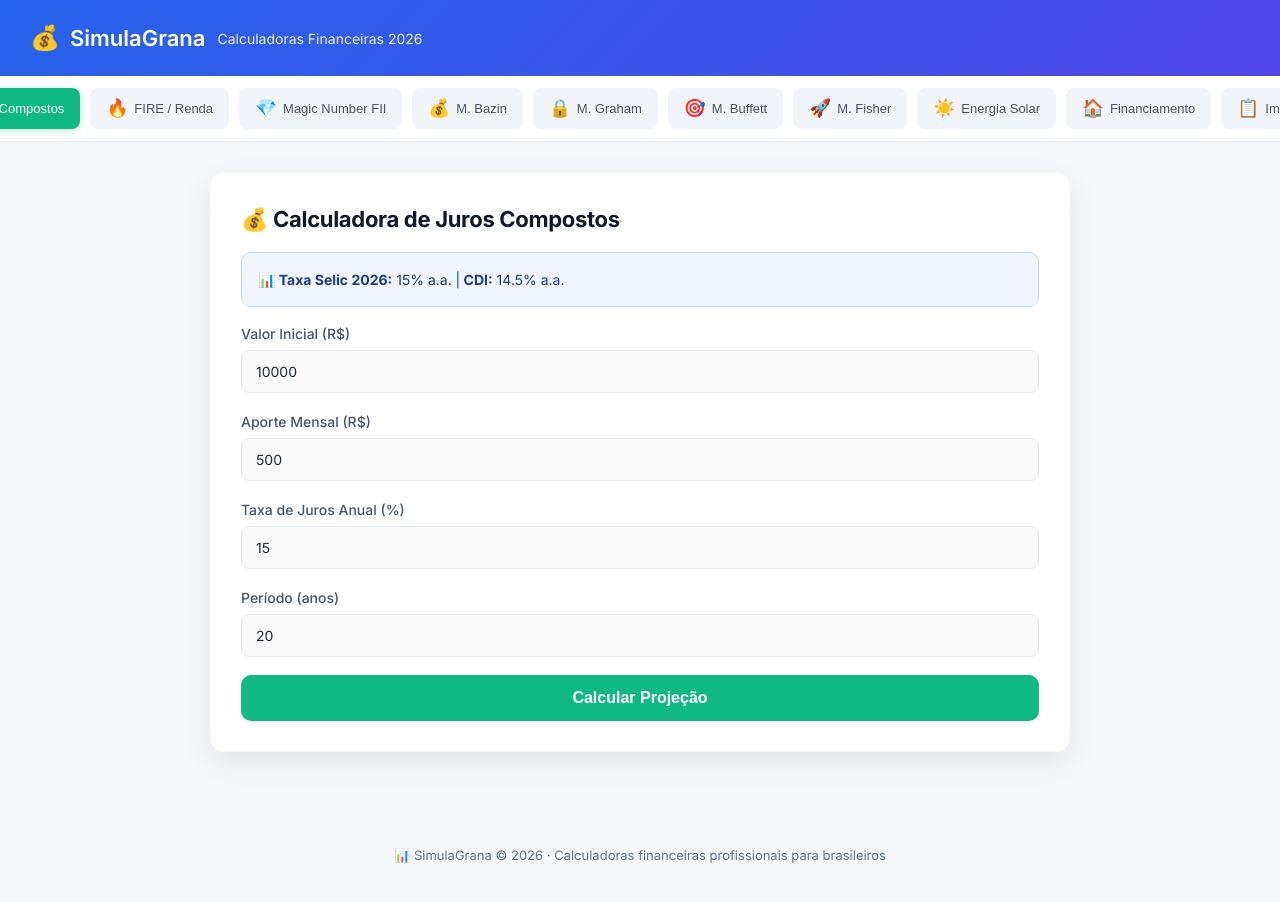
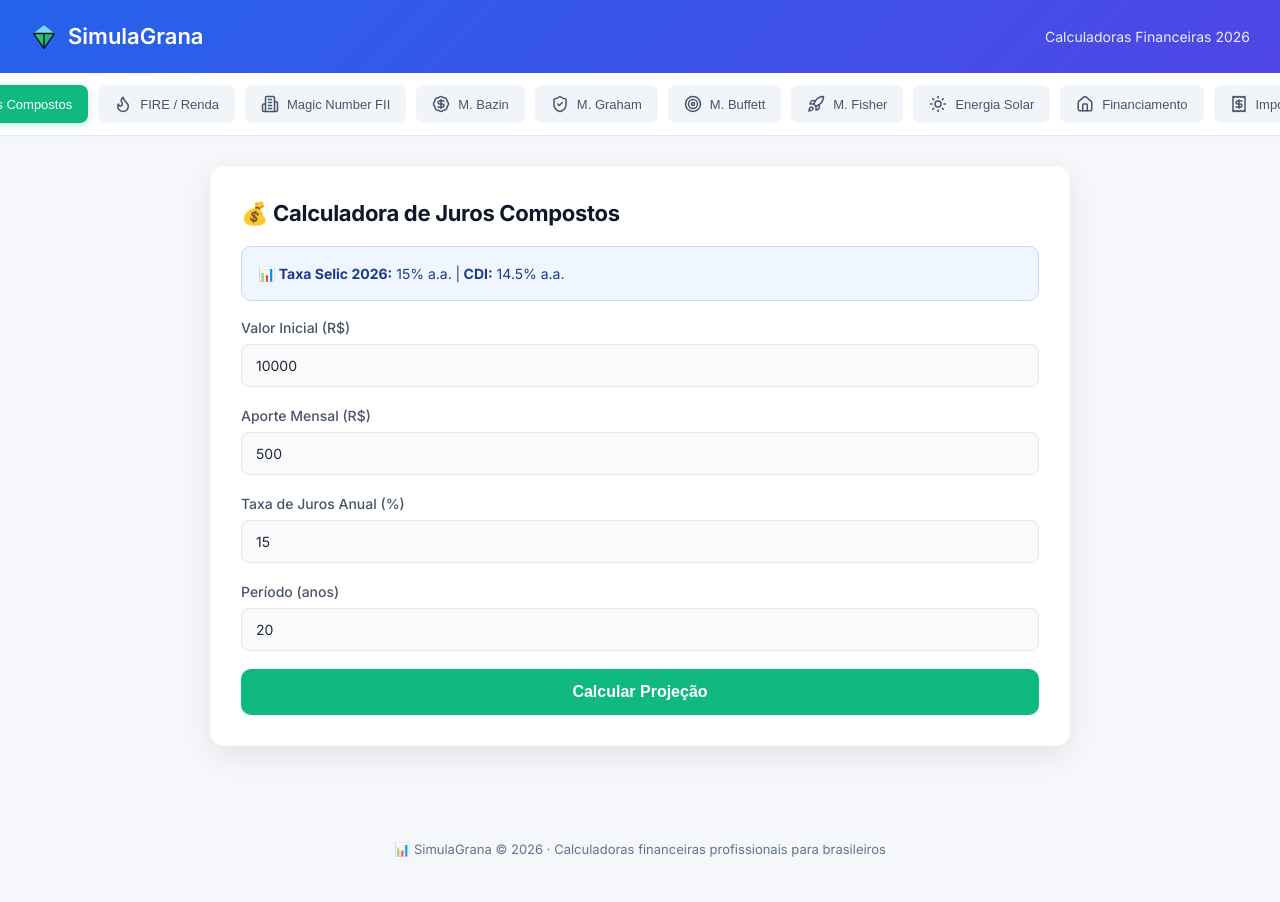
Before and after one commit to ralmeida433-cell/calculadoras-pro-2026, a React (Vite) app: page / in a window 1280 px wide. Shown: the top 902 px of the page. Built offline with nearby package versions, Linux system fonts and the light colour scheme.

Commit message:
✨ UI: substituir emojis do menu por ícones SVG com Lucide React

```diff
--- a/package.json
+++ b/package.json
@@ -12,6 +12,7 @@
     "preview": "vite preview"
   },
   "dependencies": {
+    "lucide-react": "^0.469.0",
     "react": "^18.3.1",
     "react-dom": "^18.3.1",
     "recharts": "^2.12.0"
--- a/src/components/Header.jsx
+++ b/src/components/Header.jsx
@@ -2,7 +2,20 @@ export const Header = () => {
   return (
     <header className="header">
       <h1>
-        <span style={{ fontSize: '1.5rem' }}>💰</span>
+        <span style={{ display: 'inline-flex', alignItems: 'center' }} aria-hidden="true">
+          <svg width="28" height="28" viewBox="0 0 24 24" fill="none" xmlns="http://www.w3.org/2000/svg">
+            <path d="M12 2L3 9L12 22L21 9L12 2Z" fill="url(#logoGradient)" />
+            <path d="M12 2L3 9H21L12 2Z" fill="#7DD3FC" />
+            <path d="M12 22L3 9M12 22L21 9M12 22V9M3 9H21" stroke="#0F172A" strokeWidth="1.2" strokeLinejoin="round" />
+            <defs>
+              <linearGradient id="logoGradient" x1="3" y1="2" x2="21" y2="22" gradientUnits="userSpaceOnUse">
+                <stop stopColor="#38BDF8" />
+                <stop offset="0.5" stopColor="#22C55E" />
+                <stop offset="1" stopColor="#2563EB" />
+              </linearGradient>
+            </defs>
+          </svg>
+        </span>
         SimulaGrana
       </h1>
       <p style={{ opacity: 0.9, fontSize: '14px', margin: 0 }}>
--- a/src/components/Navigation.jsx
+++ b/src/components/Navigation.jsx
@@ -1,28 +1,46 @@
+import {
+  TrendingUp,
+  Flame,
+  Building2,
+  BadgeDollarSign,
+  ShieldCheck,
+  Target,
+  Rocket,
+  Sun,
+  House,
+  Receipt,
+} from 'lucide-react';
+
 export const Navigation = ({ activeCalc, setActiveCalc }) => {
   const calculators = [
-    { id: 'juros', label: 'Juros Compostos', icon: '📈' },
-    { id: 'fire', label: 'FIRE / Renda', icon: '🔥' },
-    { id: 'fii', label: 'Magic Number FII', icon: '💎' },
-    { id: 'bazin', label: 'M. Bazin', icon: '💰' },
-    { id: 'graham', label: 'M. Graham', icon: '🔒' },
-    { id: 'buffett', label: 'M. Buffett', icon: '🎯' },
-    { id: 'fisher', label: 'M. Fisher', icon: '🚀' },
-    { id: 'solar', label: 'Energia Solar', icon: '☀️' },
-    { id: 'imovel', label: 'Financiamento', icon: '🏠' },
-    { id: 'mei', label: 'Impostos MEI', icon: '📋' },
+    { id: 'juros', label: 'Juros Compostos', icon: TrendingUp },
+    { id: 'fire', label: 'FIRE / Renda', icon: Flame },
+    { id: 'fii', label: 'Magic Number FII', icon: Building2 },
+    { id: 'bazin', label: 'M. Bazin', icon: BadgeDollarSign },
+    { id: 'graham', label: 'M. Graham', icon: ShieldCheck },
+    { id: 'buffett', label: 'M. Buffett', icon: Target },
+    { id: 'fisher', label: 'M. Fisher', icon: Rocket },
+    { id: 'solar', label: 'Energia Solar', icon: Sun },
+    { id: 'imovel', label: 'Financiamento', icon: House },
+    { id: 'mei', label: 'Impostos MEI', icon: Receipt },
   ];
 
   return (
     <nav className="menu">
-      {calculators.map(calc => (
+      {calculators.map((calc) => {
+        const Icon = calc.icon;
+
+        return (
           <button
             key={calc.id}
             className={activeCalc === calc.id ? 'active' : ''}
             onClick={() => setActiveCalc(calc.id)}
           >
-          <span style={{ fontSize: '1.1rem' }}>{calc.icon}</span> {calc.label}
+            <Icon size={18} strokeWidth={2} />
+            <span>{calc.label}</span>
           </button>
-      ))}
+        );
+      })}
     </nav>
   );
 };
--- a/src/styles/globals.css
+++ b/src/styles/globals.css
@@ -20,8 +20,10 @@ body {
     padding: 20px 30px;
     display: flex;
     align-items: center;
-    gap: 12px;
+    justify-content: space-between;
+    gap: 16px;
     box-shadow: 0 4px 20px rgba(0,0,0,0.08);
+    flex-wrap: wrap;
 }
 
 .header h1 {
@@ -55,13 +57,17 @@ body {
     transition: .2s;
     color: #475569;
     font-weight: 500;
-    display: flex;
+    display: inline-flex;
     align-items: center;
-    gap: 6px;
+    gap: 8px;
 }
 
 .menu button:hover {
     background: #e2e8f0;
+}
+
+.menu button svg {
+    flex-shrink: 0;
 }
 
 .menu .active {
```
Lines whose indentation alone changed are shown as unchanged.
